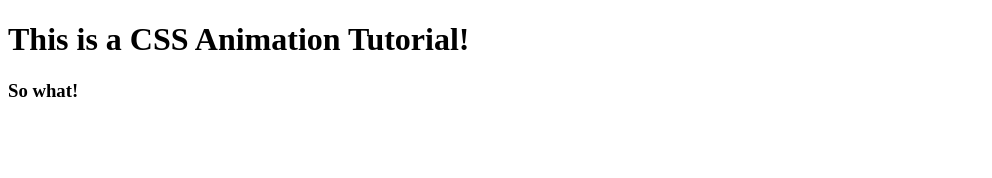
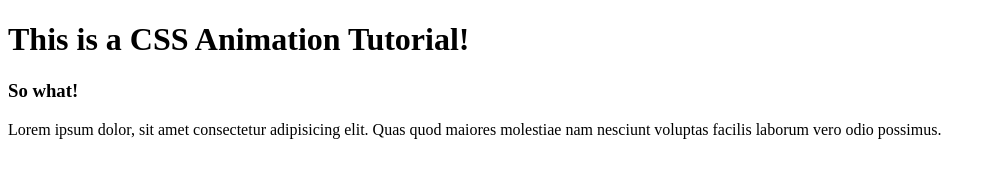
Before and after one commit to htwlgithub/animation2, a plain HTML site: page index.html in a window 1280 px wide. Shown: the whole page, without its empty margins (0-992 px from the left). Drawn offline with Linux system fonts and the light colour scheme.

Commit message:
Changed index.html

```diff
--- a/index.html
+++ b/index.html
@@ -10,6 +10,7 @@
     <header>
         <h1>This is a CSS Animation Tutorial!</h1>
         <h3>So what!</h3>
+        <p>Lorem ipsum dolor, sit amet consectetur adipisicing elit. Quas quod maiores molestiae nam nesciunt voluptas facilis laborum vero odio possimus.</p>
     </header>
 </body>
 </html>
```
